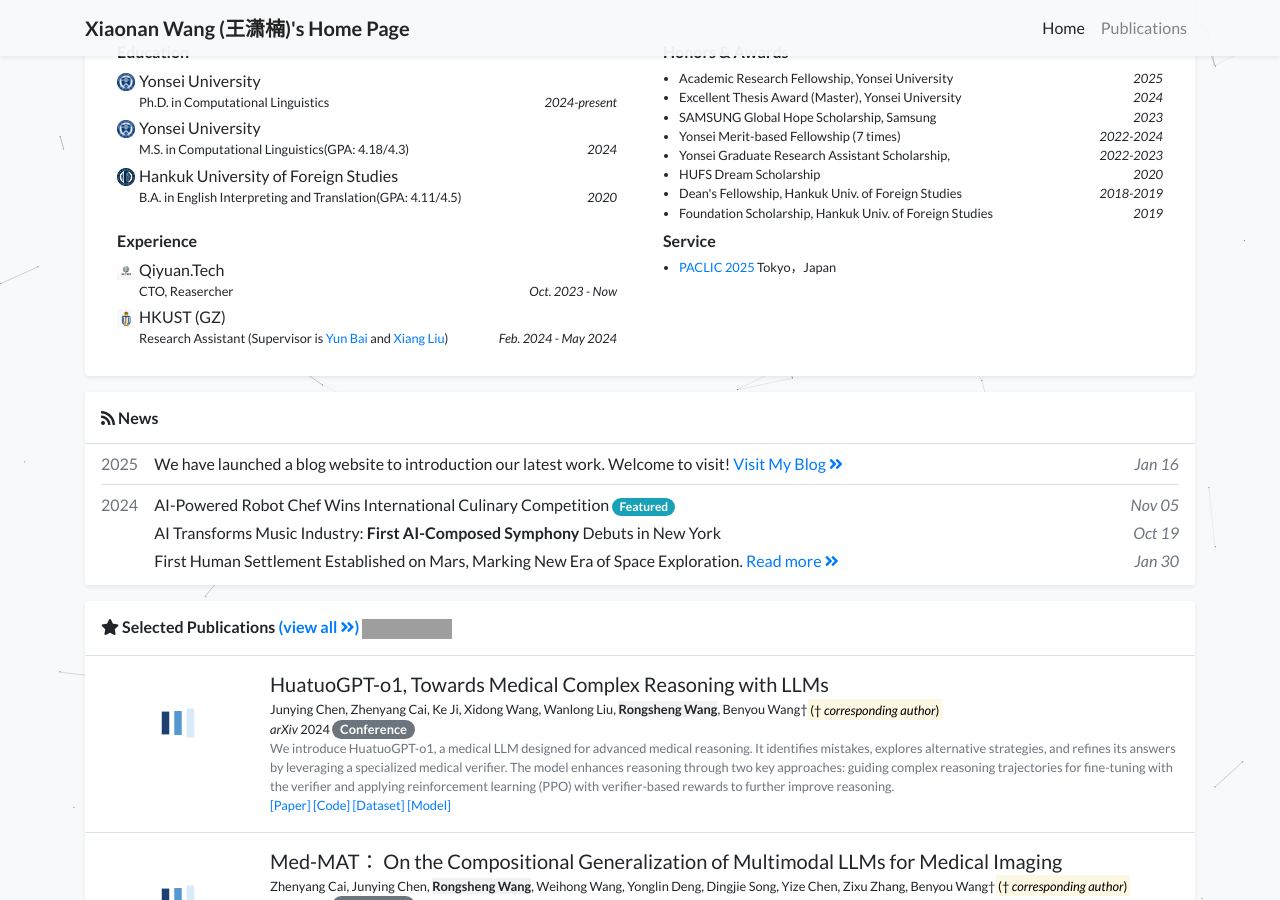
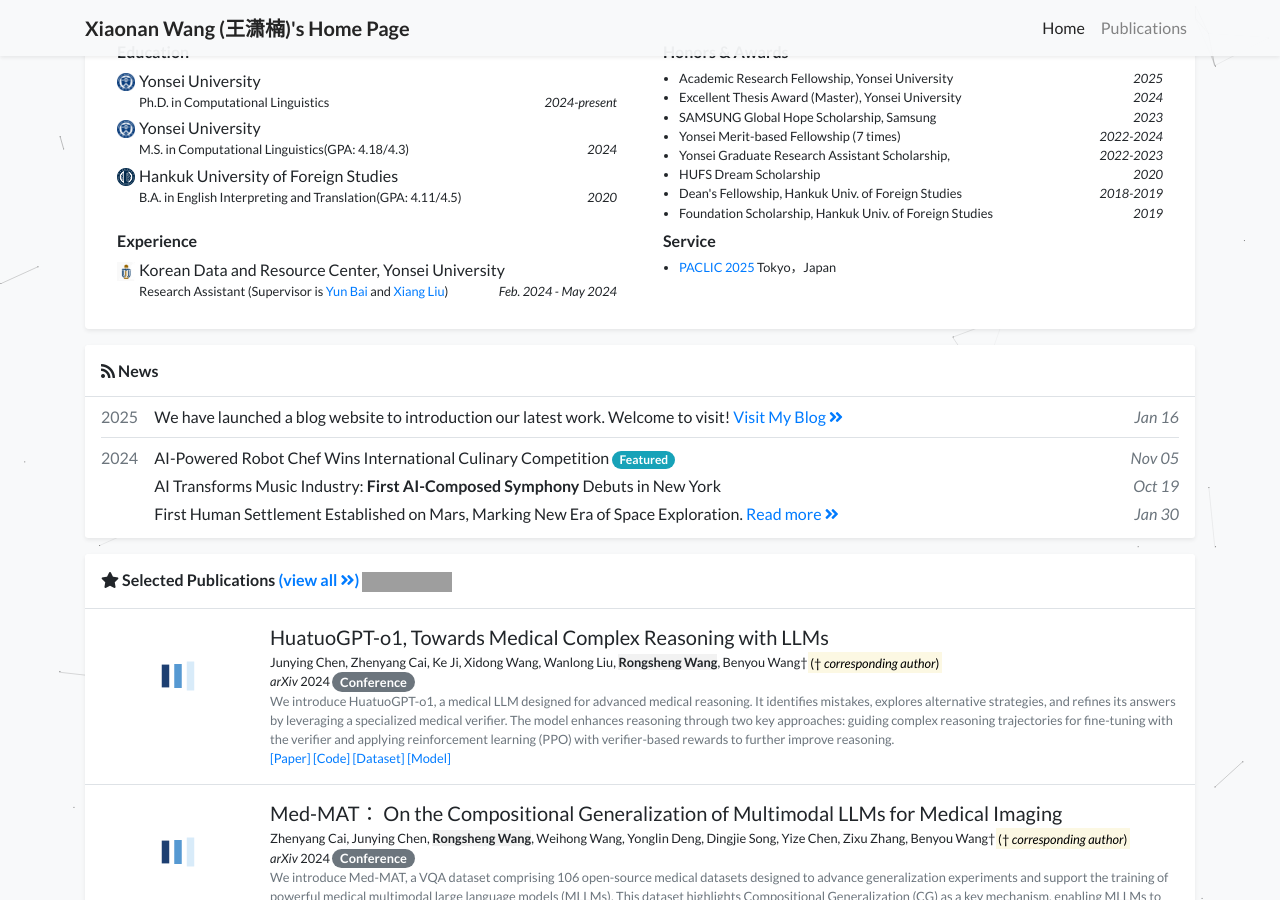
Before and after one commit to wangxiaonan-git/wangxiaonan-git.github.io, a Jekyll site: the page built from index.html, in a window 1280 px wide and 900 px high, scrolled down 557 px. Built offline with Jekyll 4.4.1, drawn with Linux system fonts in a browser that asks for light colours; a style sheet for code colours, icons or effects is not loaded; grey boxes are pictures that could not be loaded.

Commit message:
Update profile.yml

```diff
--- a/_data/profile.yml
+++ b/_data/profile.yml
@@ -48,11 +48,11 @@ experience:
 #   logo: assets/images/badges/cuhk-sz.png
 #   position: Research Assistant (Supervisor is <a href="https://wabyking.github.io/old.html">Benyou Wang</a>)
 #   date: Sep. 2024 - Now
-- name: Qiyuan.Tech
-  logo: assets/images/badges/qiyuan.png
-  position: CTO, Reasercher
-  date: Oct. 2023 - Now
-- name: HKUST (GZ)
+- name: Korean Data and Resource Center, Yonsei University
+  #logo: assets/images/badges/qiyuan.png
+  position: Research Intern
+  date: Dec. 2024 - Now
+#- name: HKUST (GZ)
   logo: assets/images/badges/hkust-gz.png
   position: Research Assistant (Supervisor is <a href="https://web.archive.org/web/20240717103203/https://facultyprofiles.hkust-gz.edu.cn/faculty-personal-page/BAI-Yun/yunbai">Yun Bai</a> and <a href="https://cee.rutgers.edu/xiang-liu">Xiang Liu</a>)
   date: Feb. 2024 -	May 2024
```
